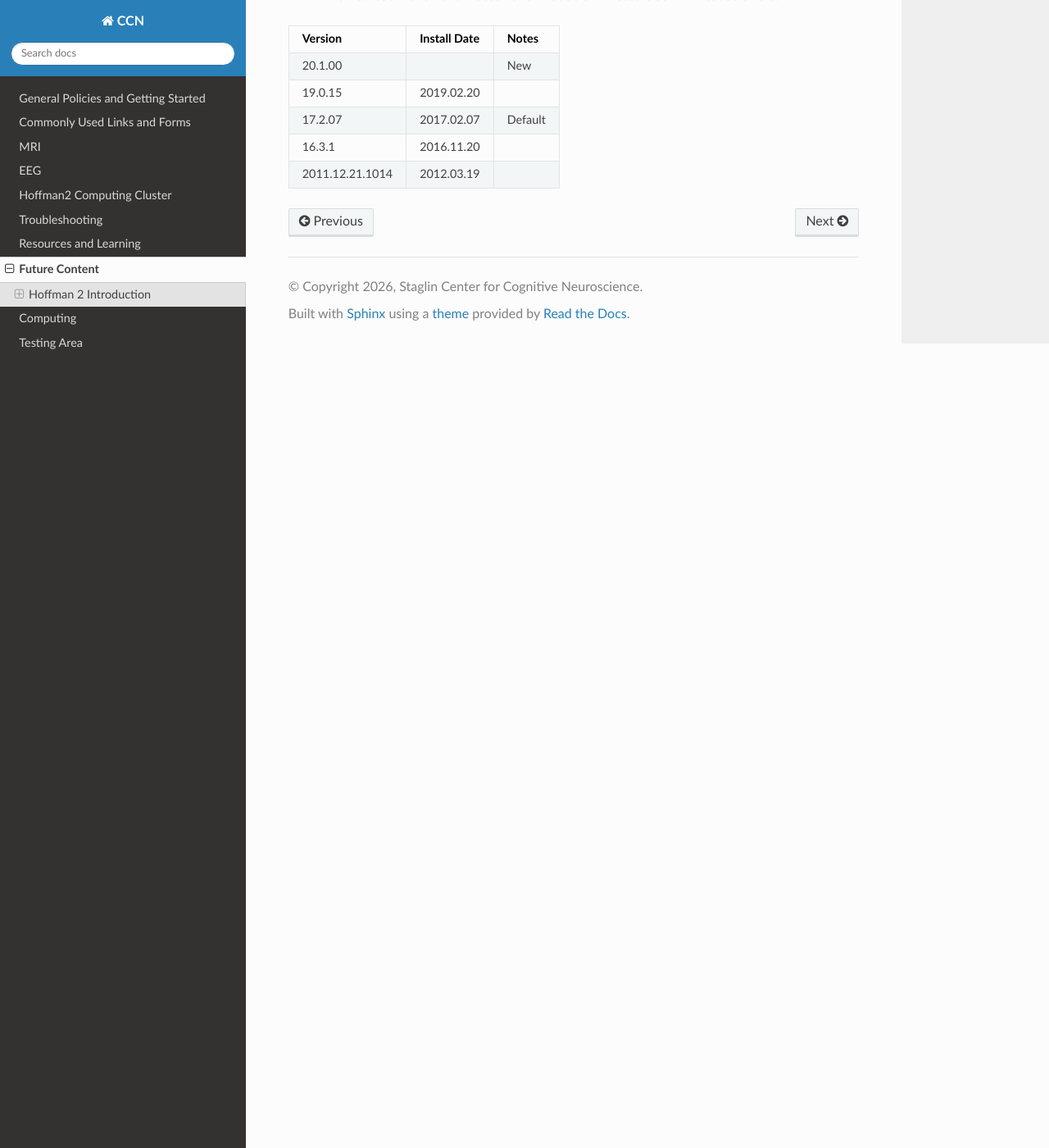
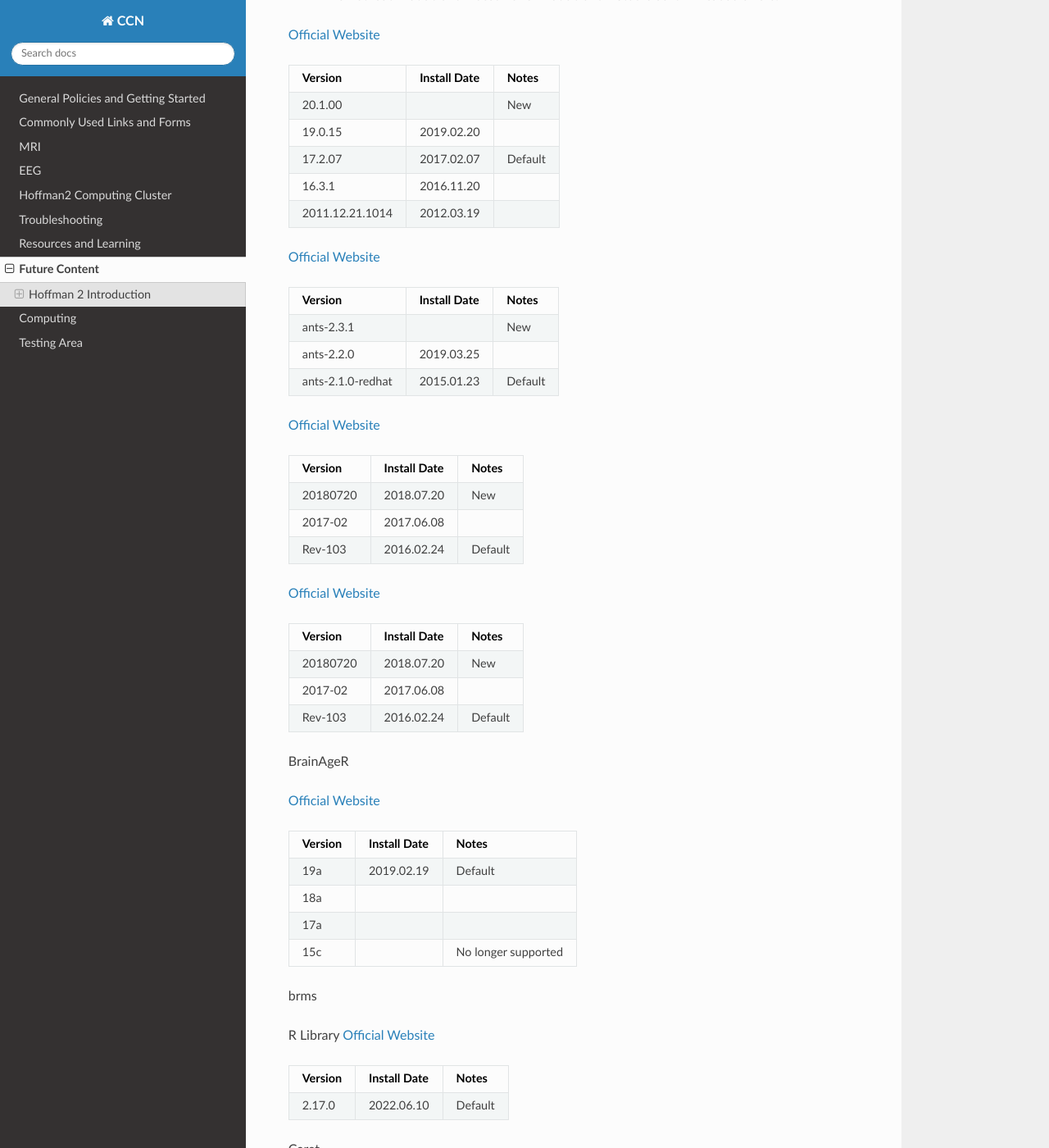
Before and after one commit to CCN-Support/CCN_Wiki, a Sphinx documentation site: the page built from docs/source/future_content.rst, in a window 1280 px wide and 1400 px high, scrolled down 10301 px. Shown: the whole window at 82% size. Built offline with Sphinx 7.4.7 and the Read the Docs theme 3.1.0, drawn with Linux system fonts in a browser that asks for light colours; some of the changed text lies outside the part shown.

Commit message:
Update future_content.rst

```diff
--- a/docs/source/future_content.rst
+++ b/docs/source/future_content.rst
@@ -401,6 +401,8 @@ Below is a list of the available software tools. We will do our best to update i
 ANFI
 ~~~~
 
+`Official Website <http://afni.nimh.nih.gov/afni/>`_
+
 .. list-table::
    :header-rows: 1
 
@@ -422,3 +424,132 @@ ANFI
    * - 2011.12.21.1014
      - 2012.03.19
      -
+
+ANTS
+~~~~
+
+`Official Website <http://stnava.github.io/ANTs/>`_
+
+.. list-table::
+   :header-rows: 1
+
+   * - Version
+     - Install Date
+     - Notes
+   * - ants-2.3.1
+     -
+     - New
+   * - ants-2.2.0
+     - 2019.03.25
+     -
+   * - ants-2.1.0-redhat
+     - 2015.01.23
+     - Default
+
+ASHS
+~~~~
+
+`Official Website <https://www.nitrc.org/projects/ashs%7C>`_
+
+.. list-table::
+   :header-rows: 1
+
+   * - Version
+     - Install Date
+     - Notes
+   * - 20180720
+     - 2018.07.20
+     - New
+   * - 2017-02
+     - 2017.06.08
+     -
+   * - Rev-103
+     - 2016.02.24
+     - Default
+
+Brainsuite
+~~~~~~~~~~
+
+`Official Website <http://brainsuite.org/>`_
+
+.. list-table::
+   :header-rows: 1
+
+   * - Version
+     - Install Date
+     - Notes
+   * - 20180720
+     - 2018.07.20
+     - New
+   * - 2017-02
+     - 2017.06.08
+     -
+   * - Rev-103
+     - 2016.02.24
+     - Default
+
+BrainAgeR
+
+
+`Official Website <https://github.com/james-cole/brainageR>`_
+
+.. list-table::
+   :header-rows: 1
+
+   * - Version
+     - Install Date
+     - Notes
+   * - 19a
+     - 2019.02.19
+     - Default
+   * - 18a
+     -
+     -
+   * - 17a
+     -
+     -
+   * - 15c
+     -
+     - No longer supported
+
+brms
+
+R Library `Official Website <http://https//mc-stan.org/users/interfaces/brms>`_
+
+.. list-table::
+   :header-rows: 1
+
+   * - Version
+     - Install Date
+     - Notes
+   * - 2.17.0
+     - 2022.06.10
+     - Default
+
+Caret
+
+`Official Website <http://brainvis.wustl.edu/wiki/index.php/Caret:About>`_
+
+.. list-table::
+   :header-rows: 1
+
+   * - Version
+     - Install Date
+     - Notes
+   * - 5.65 (2012.01.27)
+     - 2013.07.15
+     - Default, not folded into the main profile
+
+ccn_py37
+
+Conda virtual environment with nibabel, nilearn, pydicom, pandas, scikit-learn, scipy
+
+.. list-table::
+   :header-rows: 1
+
+   * - Version
+     - Install Date
+     - Notes
+   * - 1.0
+     - 2021.05.24
+     - CentOS 7 with Conda
```
